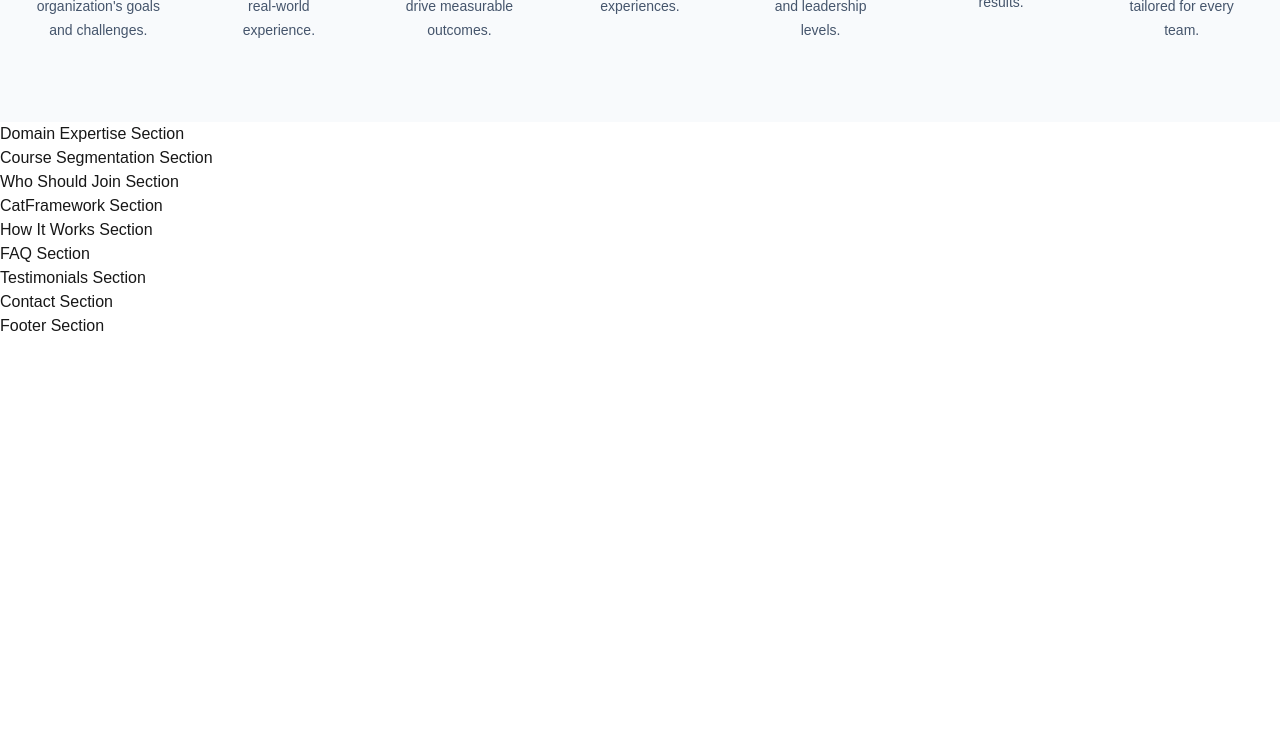
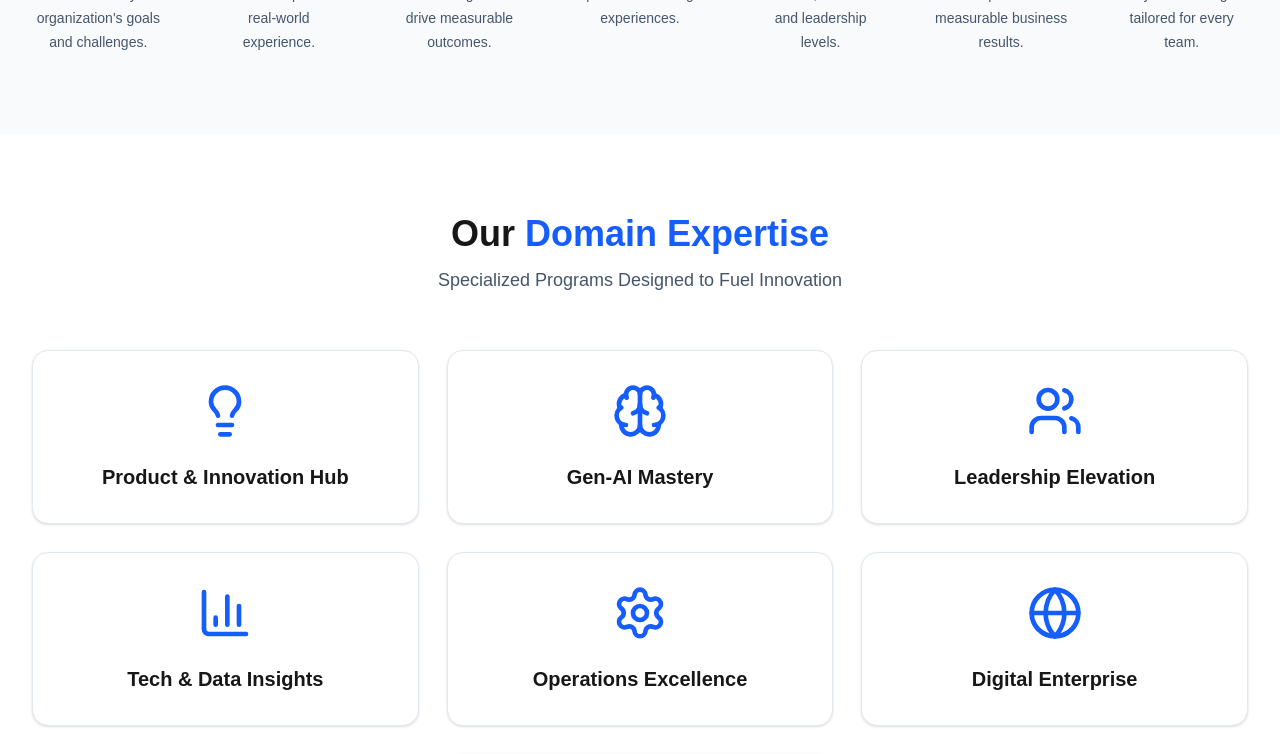
Before and after one commit to DishaS-ingh/accredian-enterprise-clone, a Next.js app: page / in a window 1280 px wide. Shown: the part 1920-2674 px from the top of the page. Before the commit the page ends 2258 px from the top, so only its background shows below. Built offline with nearby package versions, Linux system fonts and the light colour scheme.

Commit message:
feat: add domain expertise section

```diff
--- a/src/components/sections/DomainExpertise.tsx
+++ b/src/components/sections/DomainExpertise.tsx
@@ -1,3 +1,46 @@
+import Container from "../ui/Container";
+import { domains } from "@/constants/domain";
+
 export default function DomainExpertise() {
-  return <section>Domain Expertise Section</section>;
+  return (
+    <section
+      id="domain"
+      className="bg-white py-20"
+    >
+      <Container>
+        <div className="text-center">
+          <h2 className="text-4xl font-bold">
+            Our <span className="text-blue-600">Domain Expertise</span>
+          </h2>
+
+          <p className="mt-3 text-lg text-slate-600">
+            Specialized Programs Designed to Fuel Innovation
+          </p>
+        </div>
+
+        <div className="mt-14 grid gap-7 md:grid-cols-2 lg:grid-cols-3">
+          {domains.map((item, index) => {
+            const Icon = item.icon;
+
+            return (
+              <div
+                key={index}
+                className={`rounded-2xl border border-slate-200 bg-white p-8 text-center shadow-sm transition-all duration-300 hover:-translate-y-2 hover:border-blue-500 hover:shadow-xl ${
+                  index === domains.length - 1
+                    ? "md:col-span-2 lg:col-start-2 lg:col-span-1"
+                    : ""
+                }`}
+              >
+                <Icon className="mx-auto h-14 w-14 text-blue-600" />
+
+                <h3 className="mt-6 text-xl font-semibold">
+                  {item.title}
+                </h3>
+              </div>
+            );
+          })}
+        </div>
+      </Container>
+    </section>
+  );
 }
--- a/src/components/sections/Edge.tsx
+++ b/src/components/sections/Edge.tsx
@@ -27,11 +27,11 @@ export default function Edge() {
                   key={index}
                   className="relative flex flex-col items-center text-center"
                 >
-                  <div className="relative z-10 flex h-20 w-20 items-center justify-center rounded-full bg-white shadow-lg ring-4 ring-blue-100">
-                    <Icon className="h-9 w-9 text-blue-600" />
-                  </div>
+                  <div className="relative z-10 flex h-24 w-24 items-center justify-center rounded-full bg-white shadow-lg ring-4 ring-blue-100">
+                      <Icon className="h-10 w-10 text-blue-600" />
+                    </div>
 
-                  <h3 className="mt-6 font-semibold text-lg">
+                  <h3 className="mt-5 text-xl font-semibold">
                     {item.title}
                   </h3>
 
--- /dev/null
+++ b/src/constants/domain.ts
@@ -0,0 +1,40 @@
+import {
+  Brain,
+  Lightbulb,
+  Globe,
+  BarChart3,
+  Users,
+  Settings,
+  Landmark,
+} from "lucide-react";
+
+export const domains = [
+  {
+    title: "Product & Innovation Hub",
+    icon: Lightbulb,
+  },
+  {
+    title: "Gen-AI Mastery",
+    icon: Brain,
+  },
+  {
+    title: "Leadership Elevation",
+    icon: Users,
+  },
+  {
+    title: "Tech & Data Insights",
+    icon: BarChart3,
+  },
+  {
+    title: "Operations Excellence",
+    icon: Settings,
+  },
+  {
+    title: "Digital Enterprise",
+    icon: Globe,
+  },
+  {
+    title: "Fintech Innovation Lab",
+    icon: Landmark,
+  },
+];
```
